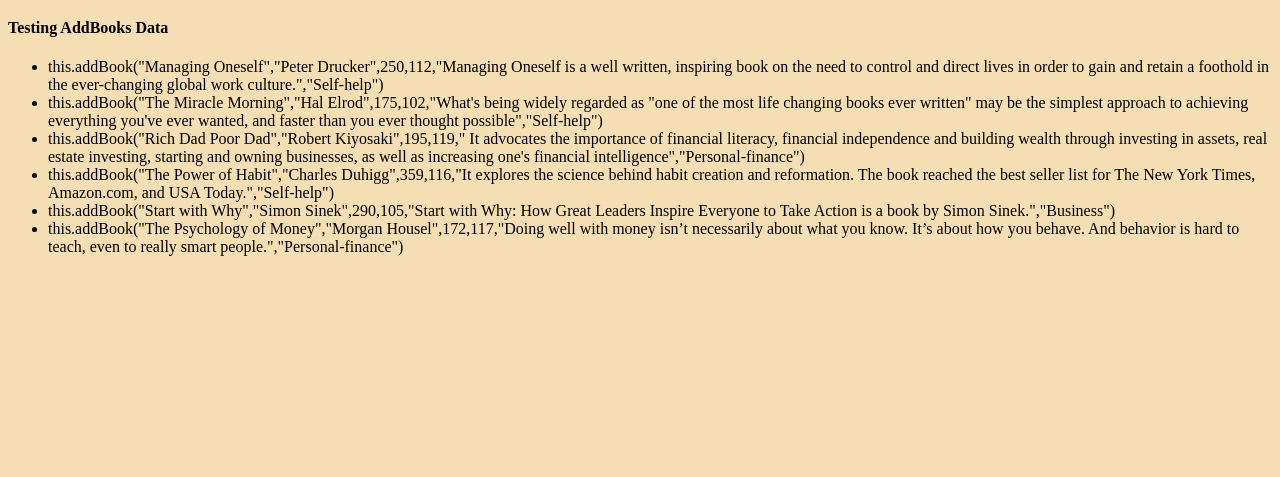
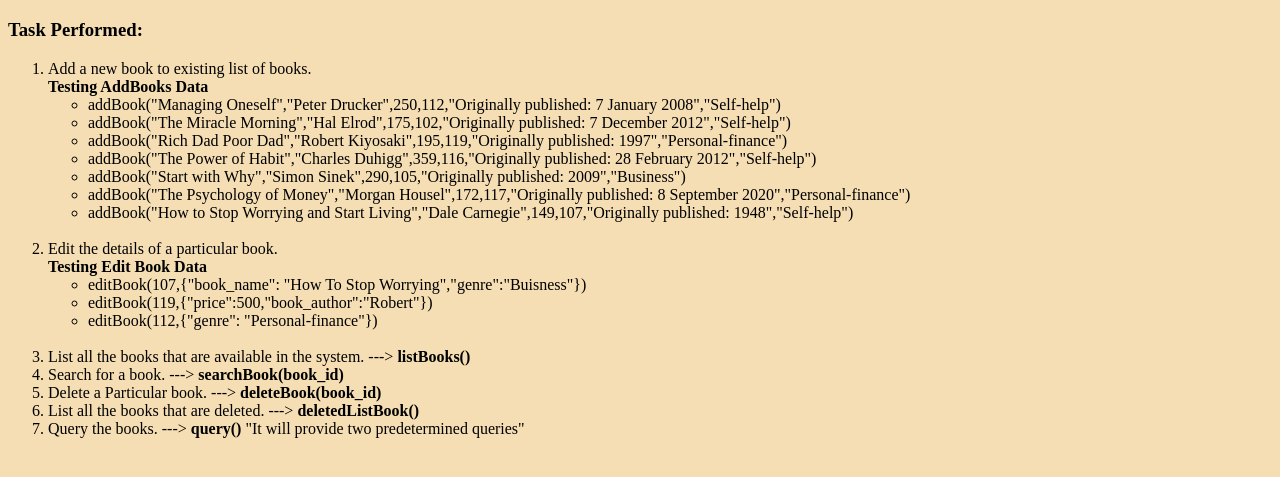
Before and after one commit to gauravdiscoverdollar/LMS, a plain HTML site: page index.html in a window 1280 px wide. Shown: the part 61-538 px from the top of the page. Drawn offline with Linux system fonts and the light colour scheme.

Commit message:
Fix Search Logic and Added Text to Frontend

```diff
--- a/LMS.js
+++ b/LMS.js
@@ -85,12 +85,11 @@ function deletedListBook(){
 // function to search book with the book_id
 function searchBook(book_id){
     // finding book
-    let book = books.map((val,id)=>{
+    let book = books.filter((val,id)=>{
         if(val.book_id === book_id){
             return val;
         }
     })
-
 
     // checking if book found or not
     if(book[0]===undefined){                        //if not found
@@ -146,7 +145,6 @@ function query(){
         console.log('List of Top 5 Most Expensive Books',sortName(top5));
 
     }else if(q==2){
-
         const genreCount = books.reduce((acc,curr)=>{
            if(acc[curr.genre] !== undefined){
             acc[curr.genre] = ++acc[curr.genre]
@@ -176,3 +174,7 @@ function sortName(arr){
 function sortPrice(arr){
     return arr.sort((a, b) => a.price - b.price)
 }
+
+
+
+// Task to Perform 1. Trim Genre
--- a/index.html
+++ b/index.html
@@ -16,15 +16,47 @@
 </style>
 <body>
     <h1>Library Management System using JS Console</h1>
-    <h4>Testing AddBooks Data</h4>
-    <ul>
-        <li>this.addBook("Managing Oneself","Peter Drucker",250,112,"Managing Oneself is a well written, inspiring book on the need to control and direct lives in order to gain and retain a foothold in the ever-changing global work culture.","Self-help")</li>
-        <li>this.addBook("The Miracle Morning","Hal Elrod",175,102,"What's being widely regarded as "one of the most life changing books ever written" may be the simplest approach to achieving everything you've ever wanted, and faster than you ever thought possible","Self-help")</li>
-        <li>this.addBook("Rich Dad Poor Dad","Robert Kiyosaki",195,119," It advocates the importance of financial literacy, financial independence and building wealth through investing in assets, real estate investing, starting and owning businesses, as well as increasing one's financial intelligence","Personal-finance")</li>
-        <li>this.addBook("The Power of Habit","Charles Duhigg",359,116,"It explores the science behind habit creation and reformation. The book reached the best seller list for The New York Times, Amazon.com, and USA Today.","Self-help")</li>
-        <li>this.addBook("Start with Why","Simon Sinek",290,105,"Start with Why: How Great Leaders Inspire Everyone to Take Action is a book by Simon Sinek.","Business")</li>
-        <li>this.addBook("The Psychology of Money","Morgan Housel",172,117,"Doing well with money isn’t necessarily about what you know. It’s about how you behave. And behavior is hard to teach, even to really smart people.","Personal-finance")</li>
-    </ul>
+    <h3>Task Performed:</h3>
+    <ol>
+        <li>Add a new book to existing list of books.
+            <div><b>Testing AddBooks Data</b></div>
+            <ul>
+                <li>addBook("Managing Oneself","Peter Drucker",250,112,"Originally published: 7 January 2008","Self-help")</li>
+                <li>addBook("The Miracle Morning","Hal Elrod",175,102,"Originally published: 7 December 2012","Self-help")</li>
+                <li>addBook("Rich Dad Poor Dad","Robert Kiyosaki",195,119,"Originally published: 1997","Personal-finance")</li>
+                <li>addBook("The Power of Habit","Charles Duhigg",359,116,"Originally published: 28 February 2012","Self-help")</li>
+                <li>addBook("Start with Why","Simon Sinek",290,105,"Originally published: 2009","Business")</li>
+                <li>addBook("The Psychology of Money","Morgan Housel",172,117,"Originally published: 8 September 2020","Personal-finance")</li>
+                <li>addBook("How to Stop Worrying and Start Living","Dale Carnegie",149,107,"Originally published: 1948","Self-help")</li>
+            </ul>
+        </li> <br>
+
+        <li>
+            Edit the details of a particular book.
+            <div><b>Testing Edit Book Data</b></div>
+            <ul>
+                <li>editBook(107,{"book_name": "How To Stop Worrying","genre":"Buisness"})</li>
+                <li>editBook(119,{"price":500,"book_author":"Robert"})</li>
+                <li>editBook(112,{"genre": "Personal-finance"})</li>
+            </ul>
+        </li><br>
+        <li>
+            List all the books that are available in the system. ---> <b>listBooks()</b>
+        </li>
+        <li>
+            Search for a book. --->  <b>searchBook(book_id)</b>
+        </li>
+        <li>
+            Delete a Particular book.  ---> <b>deleteBook(book_id)</b>
+        </li>
+        <li>
+            List all the books that are deleted. ---> <b>deletedListBook()</b>
+        </li>
+        <li>
+            Query the books. ---> <b>query()</b> "It will provide two predetermined queries"
+        </li>
+    </ol>
+
     <script src="./LMS.js"></script>
 </body>
 </html>
```
